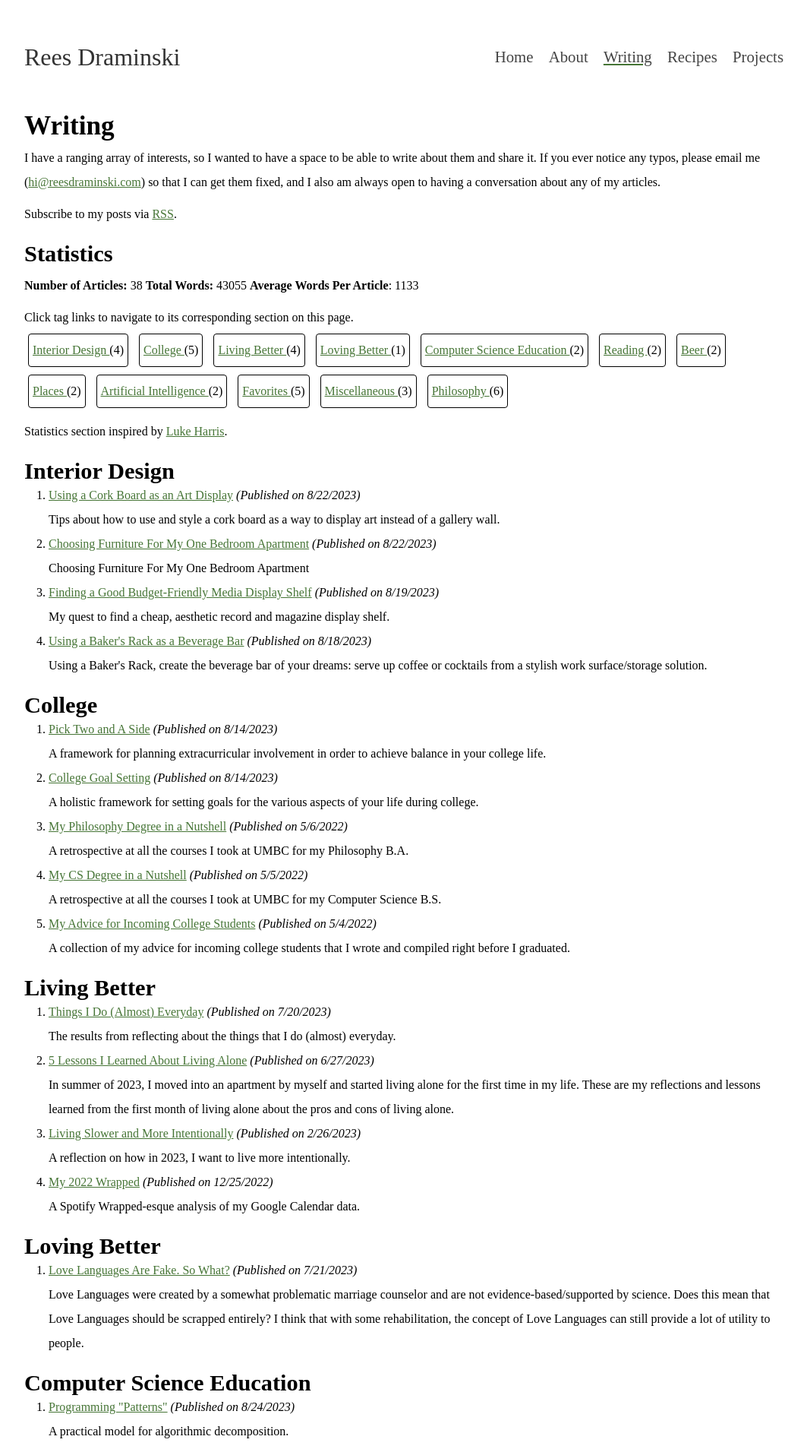
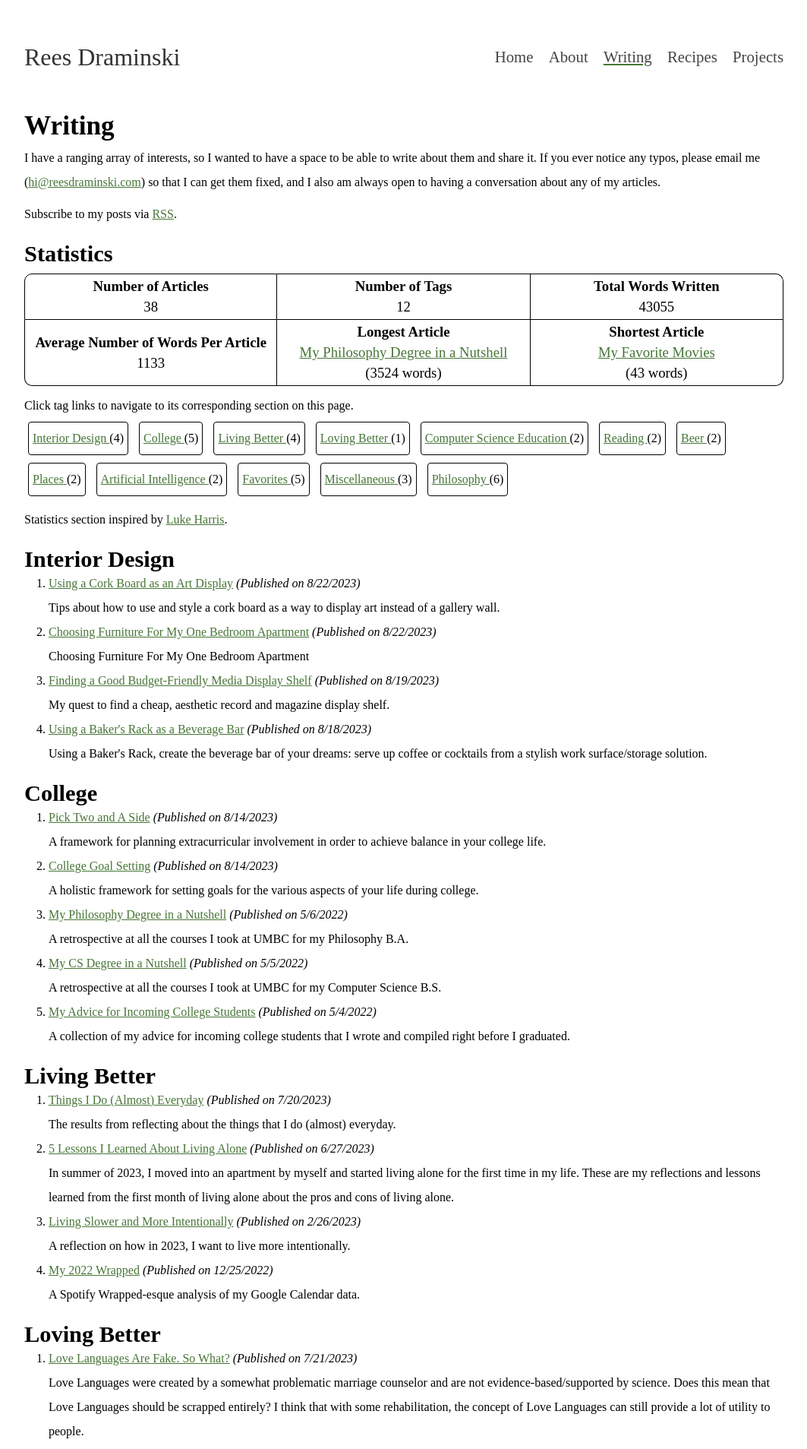
Before and after one commit to reeshuffled/reeshuffled.github.io, a Jekyll site: the page built from writing.html, in a window 1280 px wide. Shown: the top 1907 px of the page at 76% size, without its empty margins (108-1171 px from the left). Built offline with Jekyll 4.4.1, drawn with Linux system fonts in a browser that asks for light colours.

Commit message:
add more article stats metrics

```diff
--- a/writing.html
+++ b/writing.html
@@ -24,9 +24,6 @@ writing_tags:
         <meta name="viewport" content="width=device-width, initial-scale=1.0">
 
         <link rel="stylesheet" href="/css/main.css">
-        <style>
-            li p {margin-top: 0;}
-        </style>
 
         <script async src="https://www.googletagmanager.com/gtag/js?id=G-3WG8QJHLSL"></script>
         <script>
@@ -36,7 +33,10 @@ writing_tags:
 
             gtag('config', 'G-3WG8QJHLSL');
         </script>
+
         <style>
+            li p {margin-top: 0;}
+
             #writing_tags li {
                 display: inline-block;
                 border: 1px solid black;
@@ -44,6 +44,41 @@ writing_tags:
                 padding: 5px;
                 margin: 5px;
             }
+
+            #stats_table {
+                margin-top: 10px;
+                table-layout: fixed;
+                border: none;
+                border-collapse: separate;
+                border-spacing: 0;
+            }
+
+            #stats_table td {
+                padding: 5px;
+            }
+
+            #stats_table td h3 {
+                margin-top: 0;
+            }
+
+            #stats_table td h3 p {
+                margin-top: 5px;
+                font-weight: normal;
+            }
+
+            /* https://stackoverflow.com/questions/4094126/how-to-add-border-radius-on-table-row */
+            td {
+                border-style: none solid solid none;
+            }
+
+            tr:first-child td:first-child { border-top-left-radius: 10px; }
+            tr:first-child td:last-child { border-top-right-radius: 10px; }
+
+            tr:last-child td:first-child { border-bottom-left-radius: 10px; }
+            tr:last-child td:last-child { border-bottom-right-radius: 10px; }
+
+            tr:first-child td { border-top-style: solid; }
+            tr td:first-child { border-left-style: solid; }
 
             /* h2:hover:after {
                 content: "\U0001F517";
@@ -68,24 +103,94 @@ writing_tags:
             {% assign total_words = 0 %}
             {% assign num_articles = site.categories.Writing | size %}
 
+            {% assign max_words = site.categories.Writing.first.content | number_of_words %}
+            {% assign longest_article = site.categories.Writing.first %}
+            {% assign min_words = max_words %}
+            {% assign shortest_article = longest_article %}
+
             {% for post in site.categories.Writing %}
                 {% assign word_count = post.content | number_of_words %}
                 {% assign total_words = total_words | plus: word_count %}
+
+                {% if word_count > max_words %}
+                    {% assign max_words = word_count %}
+                    {% assign longest_article = post %}
+                {% elsif word_count < min_words %}
+                    {% assign min_words = word_count %}
+                    {% assign shortest_article = post %}
+                {% endif %}
             {% endfor %}
 
-            <p>
-                <span>
-                    <b>Number of Articles: </b>{{ num_articles}}
-                </span>
+            <table id="stats_table">
+                <tr>
+                    <td>
+                        <h3 style="text-align: center;">
+                            <b>Number of Articles</b>
+                            <p>
+                                {{ num_articles}}
+                            </p>
+                        </h3>
+                    </td>
 
-                <span>
-                    <b>Total Words: </b>{{ total_words }}
-                </span>
+                    <td>
+                        <h3 style="text-align: center;">
+                            <b>Number of Tags</b>
+                            <p>
+                                {{ page.writing_tags | size }}
+                            </p>
+                        </h3>
+                    </td>
 
-                <span>
-                    <b>Average Words Per Article</b>: {{ total_words | divided_by: num_articles }}
-                </span>
-            </p>
+                    <td>
+                        <h3 style="text-align: center;">
+                            <b>Total Words Written</b>
+                            <p>
+                                {{ total_words}}
+                            </p>
+                        </h3>
+                    </td>
+                </tr>
+
+                <tr>
+                    <td>
+                        <h3 style="text-align: center;">
+                            <b>Average Number of Words Per Article</b>
+                            <p>
+                                {{ total_words | divided_by: num_articles }}
+                            </p>
+                        </h3>
+                    </td>
+
+                    <td>
+                        <h3 style="text-align: center;">
+                            <b>Longest Article</b>
+
+                            <p>
+                                <a href="{{longest_article.url}}">{{longest_article.title}}</a>
+
+                            </p>
+
+                            <p>
+                                ({{ max_words }} words)
+                            </p>
+                        </h3>
+                    </td>
+
+                    <td>
+                        <h3 style="text-align: center;">
+                            <b>Shortest Article</b>
+
+                            <p>
+                                <a href="{{shortest_article.url}}">{{shortest_article.title}}</a>
+                            </p>
+
+                            <p>
+                                ({{ min_words }} words)
+                            </p>
+                        </h3>
+                    </td>
+                </tr>
+            </table>
 
             {% assign sorted_tags = site.tags | sort %}
 
```
